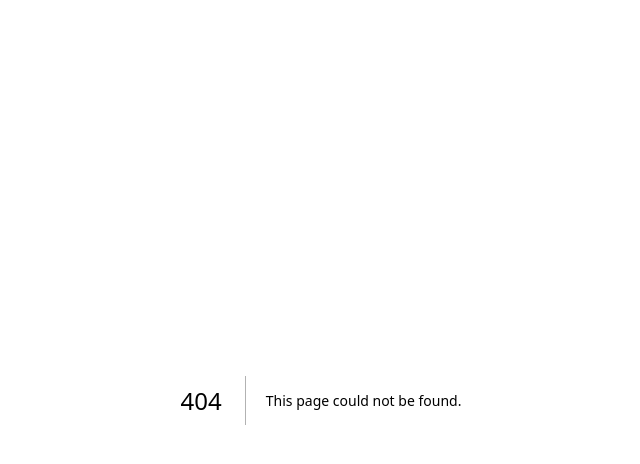
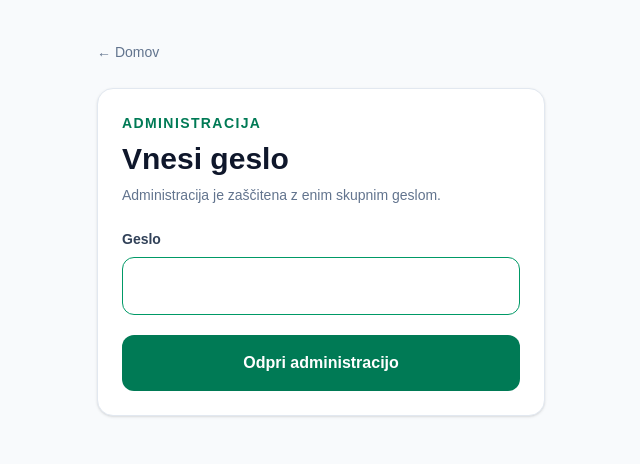
Before and after one commit to nick3go/scout-leaders-interface, a Next.js app: page /admin-login in a window 1280 px wide. Before the commit this address had no page. Shown: the top 464 px of the page, without its empty margins (319-959 px from the left). Built offline with nearby package versions, Linux system fonts and the light colour scheme.

Commit message:
Add administration login page

```diff
--- /dev/null
+++ b/app/admin-login/page.tsx
@@ -0,0 +1,91 @@
+"use client";
+
+import Link from "next/link";
+import { FormEvent, useState } from "react";
+import { useRouter } from "next/navigation";
+
+export default function AdminLoginPage() {
+  const router = useRouter();
+  const [password, setPassword] = useState("");
+  const [napaka, setNapaka] = useState("");
+  const [prijavljam, setPrijavljam] = useState(false);
+
+  async function prijava(e: FormEvent<HTMLFormElement>) {
+    e.preventDefault();
+    setNapaka("");
+    setPrijavljam(true);
+
+    const response = await fetch("/api/admin/login", {
+      method: "POST",
+      headers: {
+        "Content-Type": "application/json",
+      },
+      body: JSON.stringify({ password }),
+    });
+
+    const result = await response.json();
+    setPrijavljam(false);
+
+    if (!response.ok) {
+      setNapaka(result.error ?? "Prijava ni uspela.");
+      return;
+    }
+
+    router.replace("/administracija");
+    router.refresh();
+  }
+
+  return (
+    <main className="min-h-screen bg-slate-50 px-4 py-10">
+      <div className="mx-auto max-w-md">
+        <Link href="/" className="text-sm font-medium text-slate-500">
+          ← Domov
+        </Link>
+
+        <form
+          onSubmit={prijava}
+          className="mt-6 rounded-2xl border border-slate-200 bg-white p-6 shadow-sm"
+        >
+          <p className="text-sm font-semibold uppercase tracking-widest text-emerald-700">
+            Administracija
+          </p>
+
+          <h1 className="mt-2 text-3xl font-bold text-slate-900">
+            Vnesi geslo
+          </h1>
+
+          <p className="mt-2 text-sm text-slate-500">
+            Administracija je zaščitena z enim skupnim geslom.
+          </p>
+
+          <label className="mt-6 block text-sm font-semibold text-slate-700">
+            Geslo
+          </label>
+
+          <input
+            type="password"
+            autoComplete="current-password"
+            value={password}
+            onChange={(e) => setPassword(e.target.value)}
+            autoFocus
+            className="mt-2 w-full rounded-xl border border-slate-300 px-4 py-4 outline-none focus:border-emerald-600"
+          />
+
+          {napaka && (
+            <div className="mt-4 rounded-xl bg-red-50 p-3 text-sm text-red-700">
+              {napaka}
+            </div>
+          )}
+
+          <button
+            type="submit"
+            disabled={prijavljam}
+            className="mt-5 w-full rounded-xl bg-emerald-700 px-4 py-4 font-semibold text-white disabled:opacity-50"
+          >
+            {prijavljam ? "Preverjam ..." : "Odpri administracijo"}
+          </button>
+        </form>
+      </div>
+    </main>
+  );
+}
```
